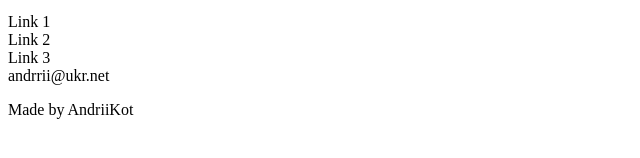
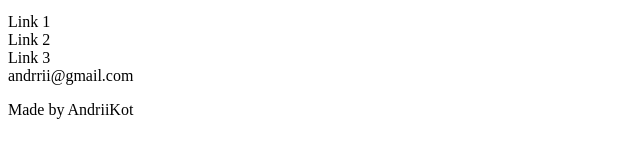
Before and after one commit to AndriiKot/WebLayout__Personal, a plain HTML site: page index.html in a window 1280 px wide. Shown: the part 380-538 px from the top of the page, 0-640 px from the left. Drawn offline with Linux system fonts and the light colour scheme.

Commit message:
HTML and CSS 'Personal' '! added user data email address !'

```diff
--- a/index.html
+++ b/index.html
@@ -17,7 +17,7 @@
         <div>Link 2</div>
         <div>Link 3</div>
       </div>
-      <div>andrrii@ukr.net</div>
+      <div>andrrii@gmail.com</div>
     </main>
     <footer>
       <p>Made by AndriiKot</p>
```
